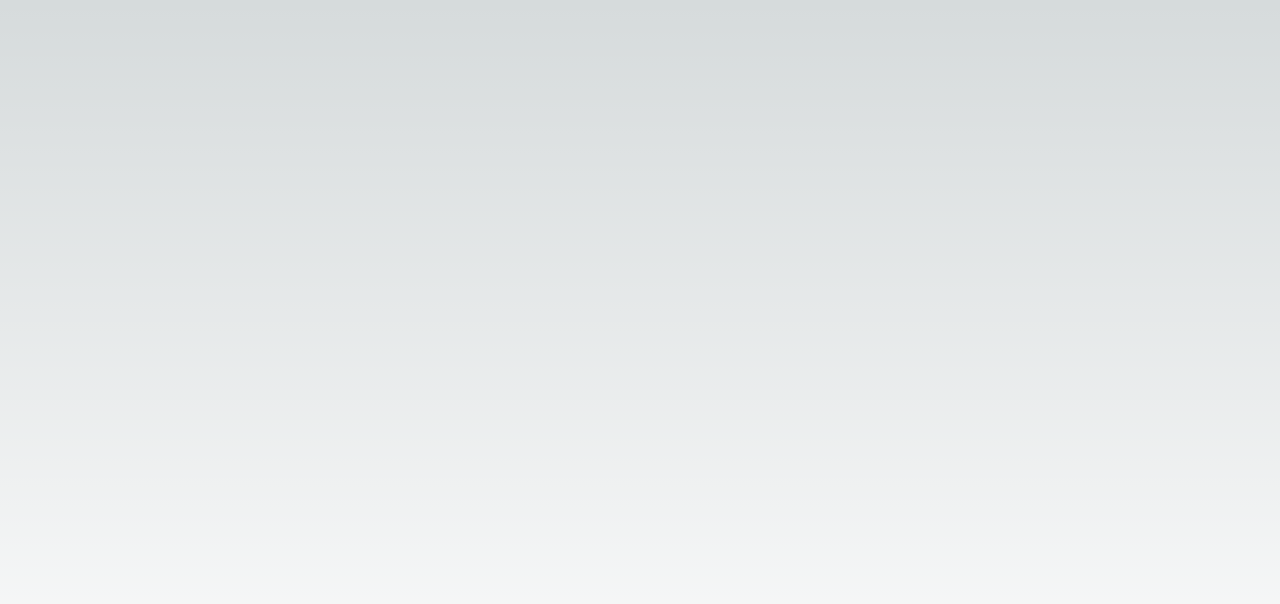
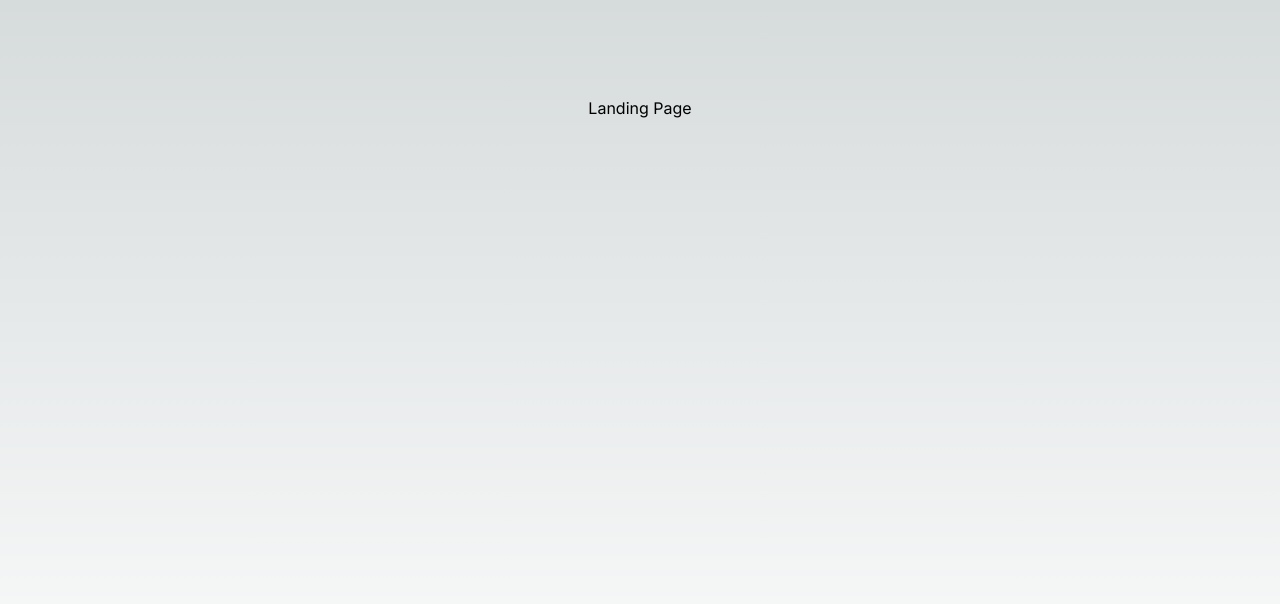
Before and after one commit to ajinsunny/sentim-analyzer, a Next.js app: page / in a window 1280 px wide. Shown: the top 604 px of the page. Built offline with nearby package versions, Linux system fonts and the light colour scheme.

Commit message:
Add landing page title

```diff
--- a/app/page.tsx
+++ b/app/page.tsx
@@ -3,6 +3,7 @@
 export default function Home() {
   return (
     <main className="flex min-h-screen flex-col items-center justify-between p-24">
+      <h1>Landing Page</h1>
     </main>
   );
 }
```
